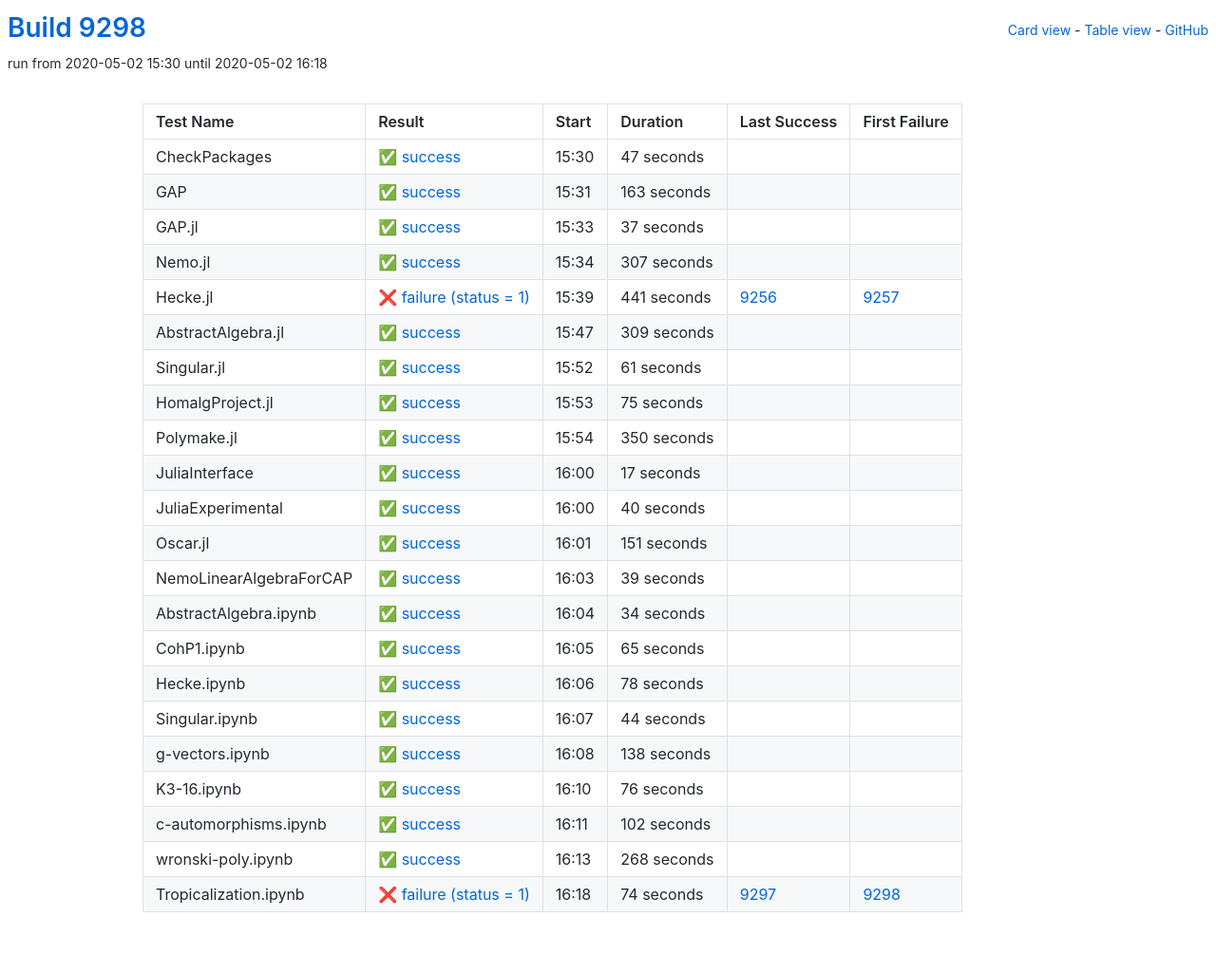
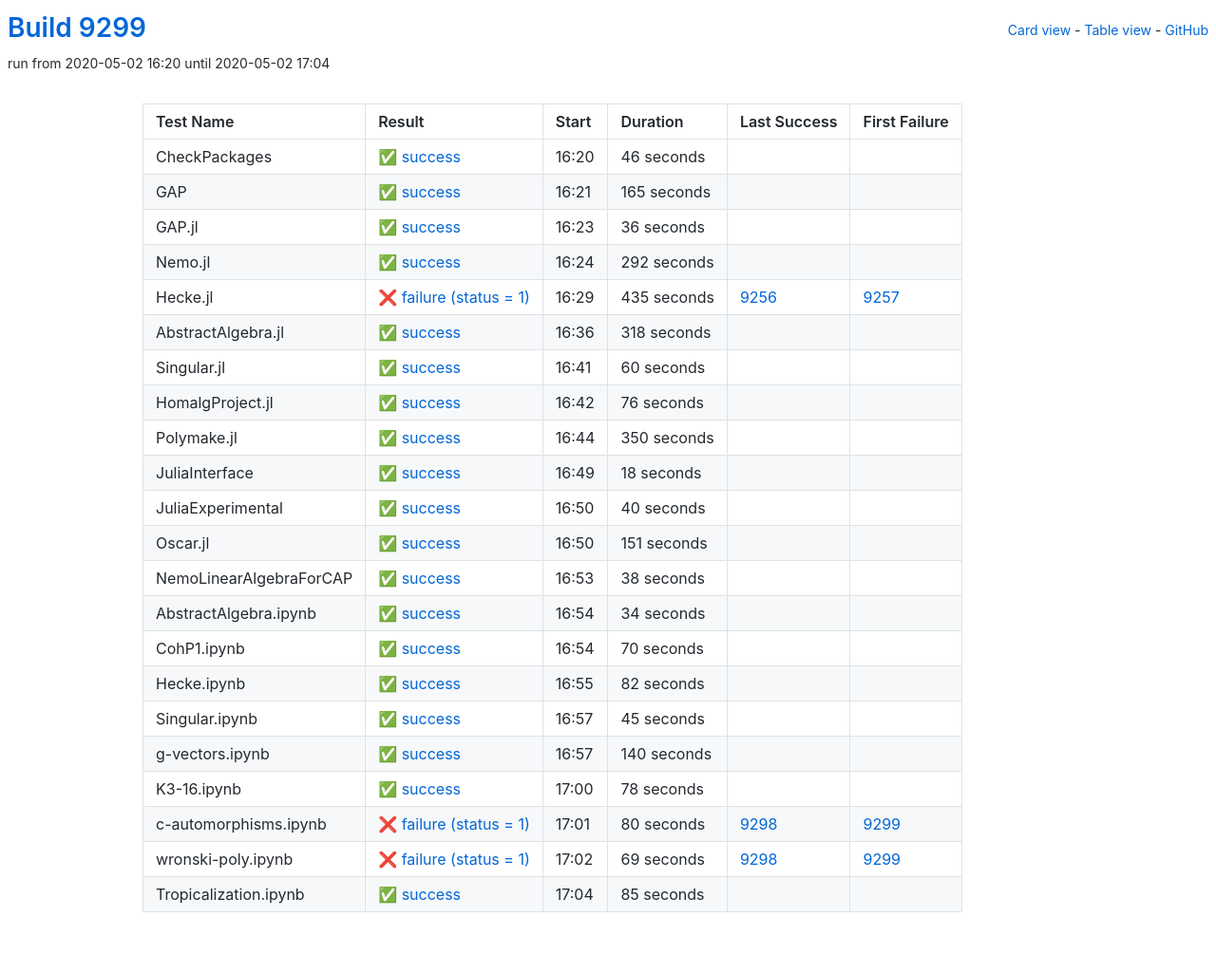
Before and after one commit to oscar-system/oscar-ci-status, a Jekyll site: the page built from table.html, in a window 1280 px wide. Shown: the whole page at 95% size. Built offline with Jekyll 4.4.1, drawn with Linux system fonts in a browser that asks for light colours.

Commit message:
Build 9299

```diff
--- a/_data/ci.yml
+++ b/_data/ci.yml
@@ -1,93 +1,93 @@
-build: 9298
-build_url: https://oscarci.mathematik.uni-kl.de/job/oscar/9298/
+build: 9299
+build_url: https://oscarci.mathematik.uni-kl.de/job/oscar/9299/
 job: oscar
 tests:
-- duration: 47
+- duration: 46
   exitcode: 0
   first_failure: false
   first_failure_url: null
   last_success: false
   last_success_url: null
-  log: https://oscarci.mathematik.uni-kl.de/job/oscar/9298/artifact/logs/build-9298/CheckPackages.log
+  log: https://oscarci.mathematik.uni-kl.de/job/oscar/9299/artifact/logs/build-9299/CheckPackages.log
   name: CheckPackages
-  start: 2020-05-02 15:30
+  start: 2020-05-02 16:20
   status: success
   success: true
-- duration: 163
+- duration: 165
   exitcode: 0
   first_failure: false
   first_failure_url: null
   last_success: false
   last_success_url: null
-  log: https://oscarci.mathematik.uni-kl.de/job/oscar/9298/artifact/logs/build-9298/GAP.log
+  log: https://oscarci.mathematik.uni-kl.de/job/oscar/9299/artifact/logs/build-9299/GAP.log
   name: GAP
-  start: 2020-05-02 15:31
+  start: 2020-05-02 16:21
   status: success
   success: true
-- duration: 37
+- duration: 36
   exitcode: 0
   first_failure: false
   first_failure_url: null
   last_success: false
   last_success_url: null
-  log: https://oscarci.mathematik.uni-kl.de/job/oscar/9298/artifact/logs/build-9298/GAP.jl.log
+  log: https://oscarci.mathematik.uni-kl.de/job/oscar/9299/artifact/logs/build-9299/GAP.jl.log
   name: GAP.jl
-  start: 2020-05-02 15:33
+  start: 2020-05-02 16:23
   status: success
   success: true
-- duration: 307
+- duration: 292
   exitcode: 0
   first_failure: false
   first_failure_url: null
   last_success: false
   last_success_url: null
-  log: https://oscarci.mathematik.uni-kl.de/job/oscar/9298/artifact/logs/build-9298/Nemo.jl.log
+  log: https://oscarci.mathematik.uni-kl.de/job/oscar/9299/artifact/logs/build-9299/Nemo.jl.log
   name: Nemo.jl
-  start: 2020-05-02 15:34
+  start: 2020-05-02 16:24
   status: success
   success: true
-- duration: 441
+- duration: 435
   exitcode: 1
   first_failure: 9257
   first_failure_url: https://oscarci.mathematik.uni-kl.de/job/oscar/9257/
   last_success: 9256
   last_success_url: https://oscarci.mathematik.uni-kl.de/job/oscar/9256/
-  log: https://oscarci.mathematik.uni-kl.de/job/oscar/9298/artifact/logs/build-9298/Hecke.jl.log
+  log: https://oscarci.mathematik.uni-kl.de/job/oscar/9299/artifact/logs/build-9299/Hecke.jl.log
   name: Hecke.jl
-  start: 2020-05-02 15:39
+  start: 2020-05-02 16:29
   status: failure
   success: false
-- duration: 309
+- duration: 318
   exitcode: 0
   first_failure: false
   first_failure_url: null
   last_success: false
   last_success_url: null
-  log: https://oscarci.mathematik.uni-kl.de/job/oscar/9298/artifact/logs/build-9298/AbstractAlgebra.jl.log
+  log: https://oscarci.mathematik.uni-kl.de/job/oscar/9299/artifact/logs/build-9299/AbstractAlgebra.jl.log
   name: AbstractAlgebra.jl
-  start: 2020-05-02 15:47
+  start: 2020-05-02 16:36
   status: success
   success: true
-- duration: 61
+- duration: 60
   exitcode: 0
   first_failure: false
   first_failure_url: null
   last_success: false
   last_success_url: null
-  log: https://oscarci.mathematik.uni-kl.de/job/oscar/9298/artifact/logs/build-9298/Singular.jl.log
+  log: https://oscarci.mathematik.uni-kl.de/job/oscar/9299/artifact/logs/build-9299/Singular.jl.log
   name: Singular.jl
-  start: 2020-05-02 15:52
+  start: 2020-05-02 16:41
   status: success
   success: true
-- duration: 75
+- duration: 76
   exitcode: 0
   first_failure: false
   first_failure_url: null
   last_success: false
   last_success_url: null
-  log: https://oscarci.mathematik.uni-kl.de/job/oscar/9298/artifact/logs/build-9298/HomalgProject.jl.log
+  log: https://oscarci.mathematik.uni-kl.de/job/oscar/9299/artifact/logs/build-9299/HomalgProject.jl.log
   name: HomalgProject.jl
-  start: 2020-05-02 15:53
+  start: 2020-05-02 16:42
   status: success
   success: true
 - duration: 350
@@ -96,20 +96,20 @@ tests:
   first_failure_url: null
   last_success: false
   last_success_url: null
-  log: https://oscarci.mathematik.uni-kl.de/job/oscar/9298/artifact/logs/build-9298/Polymake.jl.log
+  log: https://oscarci.mathematik.uni-kl.de/job/oscar/9299/artifact/logs/build-9299/Polymake.jl.log
   name: Polymake.jl
-  start: 2020-05-02 15:54
+  start: 2020-05-02 16:44
   status: success
   success: true
-- duration: 17
+- duration: 18
   exitcode: 0
   first_failure: false
   first_failure_url: null
   last_success: false
   last_success_url: null
-  log: https://oscarci.mathematik.uni-kl.de/job/oscar/9298/artifact/logs/build-9298/JuliaInterface.log
+  log: https://oscarci.mathematik.uni-kl.de/job/oscar/9299/artifact/logs/build-9299/JuliaInterface.log
   name: JuliaInterface
-  start: 2020-05-02 16:00
+  start: 2020-05-02 16:49
   status: success
   success: true
 - duration: 40
@@ -118,9 +118,9 @@ tests:
   first_failure_url: null
   last_success: false
   last_success_url: null
-  log: https://oscarci.mathematik.uni-kl.de/job/oscar/9298/artifact/logs/build-9298/JuliaExperimental.log
+  log: https://oscarci.mathematik.uni-kl.de/job/oscar/9299/artifact/logs/build-9299/JuliaExperimental.log
   name: JuliaExperimental
-  start: 2020-05-02 16:00
+  start: 2020-05-02 16:50
   status: success
   success: true
 - duration: 151
@@ -129,20 +129,20 @@ tests:
   first_failure_url: null
   last_success: false
   last_success_url: null
-  log: https://oscarci.mathematik.uni-kl.de/job/oscar/9298/artifact/logs/build-9298/Oscar.jl.log
+  log: https://oscarci.mathematik.uni-kl.de/job/oscar/9299/artifact/logs/build-9299/Oscar.jl.log
   name: Oscar.jl
-  start: 2020-05-02 16:01
+  start: 2020-05-02 16:50
   status: success
   success: true
-- duration: 39
+- duration: 38
   exitcode: 0
   first_failure: false
   first_failure_url: null
   last_success: false
   last_success_url: null
-  log: https://oscarci.mathematik.uni-kl.de/job/oscar/9298/artifact/logs/build-9298/NemoLinearAlgebraForCAP.log
+  log: https://oscarci.mathematik.uni-kl.de/job/oscar/9299/artifact/logs/build-9299/NemoLinearAlgebraForCAP.log
   name: NemoLinearAlgebraForCAP
-  start: 2020-05-02 16:03
+  start: 2020-05-02 16:53
   status: success
   success: true
 - duration: 34
@@ -151,20 +151,53 @@ tests:
   first_failure_url: null
   last_success: false
   last_success_url: null
-  log: https://oscarci.mathematik.uni-kl.de/job/oscar/9298/artifact/logs/build-9298/AbstractAlgebra.ipynb.log
+  log: https://oscarci.mathematik.uni-kl.de/job/oscar/9299/artifact/logs/build-9299/AbstractAlgebra.ipynb.log
   name: AbstractAlgebra.ipynb
-  start: 2020-05-02 16:04
+  start: 2020-05-02 16:54
   status: success
   success: true
-- duration: 65
+- duration: 70
   exitcode: 0
   first_failure: false
   first_failure_url: null
   last_success: false
   last_success_url: null
-  log: https://oscarci.mathematik.uni-kl.de/job/oscar/9298/artifact/logs/build-9298/CohP1.ipynb.log
+  log: https://oscarci.mathematik.uni-kl.de/job/oscar/9299/artifact/logs/build-9299/CohP1.ipynb.log
   name: CohP1.ipynb
-  start: 2020-05-02 16:05
+  start: 2020-05-02 16:54
+  status: success
+  success: true
+- duration: 82
+  exitcode: 0
+  first_failure: false
+  first_failure_url: null
+  last_success: false
+  last_success_url: null
+  log: https://oscarci.mathematik.uni-kl.de/job/oscar/9299/artifact/logs/build-9299/Hecke.ipynb.log
+  name: Hecke.ipynb
+  start: 2020-05-02 16:55
+  status: success
+  success: true
+- duration: 45
+  exitcode: 0
+  first_failure: false
+  first_failure_url: null
+  last_success: false
+  last_success_url: null
+  log: https://oscarci.mathematik.uni-kl.de/job/oscar/9299/artifact/logs/build-9299/Singular.ipynb.log
+  name: Singular.ipynb
+  start: 2020-05-02 16:57
+  status: success
+  success: true
+- duration: 140
+  exitcode: 0
+  first_failure: false
+  first_failure_url: null
+  last_success: false
+  last_success_url: null
+  log: https://oscarci.mathematik.uni-kl.de/job/oscar/9299/artifact/logs/build-9299/g-vectors.ipynb.log
+  name: g-vectors.ipynb
+  start: 2020-05-02 16:57
   status: success
   success: true
 - duration: 78
@@ -173,74 +206,41 @@ tests:
   first_failure_url: null
   last_success: false
   last_success_url: null
-  log: https://oscarci.mathematik.uni-kl.de/job/oscar/9298/artifact/logs/build-9298/Hecke.ipynb.log
-  name: Hecke.ipynb
-  start: 2020-05-02 16:06
+  log: https://oscarci.mathematik.uni-kl.de/job/oscar/9299/artifact/logs/build-9299/K3-16.ipynb.log
+  name: K3-16.ipynb
+  start: 2020-05-02 17:00
   status: success
   success: true
-- duration: 44
+- duration: 80
+  exitcode: 1
+  first_failure: 9299
+  first_failure_url: https://oscarci.mathematik.uni-kl.de/job/oscar/9299/
+  last_success: 9298
+  last_success_url: https://oscarci.mathematik.uni-kl.de/job/oscar/9298/
+  log: https://oscarci.mathematik.uni-kl.de/job/oscar/9299/artifact/logs/build-9299/c-automorphisms.ipynb.log
+  name: c-automorphisms.ipynb
+  start: 2020-05-02 17:01
+  status: failure
+  success: false
+- duration: 69
+  exitcode: 1
+  first_failure: 9299
+  first_failure_url: https://oscarci.mathematik.uni-kl.de/job/oscar/9299/
+  last_success: 9298
+  last_success_url: https://oscarci.mathematik.uni-kl.de/job/oscar/9298/
+  log: https://oscarci.mathematik.uni-kl.de/job/oscar/9299/artifact/logs/build-9299/wronski-poly.ipynb.log
+  name: wronski-poly.ipynb
+  start: 2020-05-02 17:02
+  status: failure
+  success: false
+- duration: 85
   exitcode: 0
   first_failure: false
   first_failure_url: null
   last_success: false
   last_success_url: null
-  log: https://oscarci.mathematik.uni-kl.de/job/oscar/9298/artifact/logs/build-9298/Singular.ipynb.log
-  name: Singular.ipynb
-  start: 2020-05-02 16:07
+  log: https://oscarci.mathematik.uni-kl.de/job/oscar/9299/artifact/logs/build-9299/Tropicalization.ipynb.log
+  name: Tropicalization.ipynb
+  start: 2020-05-02 17:04
   status: success
   success: true
-- duration: 138
-  exitcode: 0
-  first_failure: false
-  first_failure_url: null
-  last_success: false
-  last_success_url: null
-  log: https://oscarci.mathematik.uni-kl.de/job/oscar/9298/artifact/logs/build-9298/g-vectors.ipynb.log
-  name: g-vectors.ipynb
-  start: 2020-05-02 16:08
-  status: success
-  success: true
-- duration: 76
-  exitcode: 0
-  first_failure: false
-  first_failure_url: null
-  last_success: false
-  last_success_url: null
-  log: https://oscarci.mathematik.uni-kl.de/job/oscar/9298/artifact/logs/build-9298/K3-16.ipynb.log
-  name: K3-16.ipynb
-  start: 2020-05-02 16:10
-  status: success
-  success: true
-- duration: 102
-  exitcode: 0
-  first_failure: false
-  first_failure_url: null
-  last_success: false
-  last_success_url: null
-  log: https://oscarci.mathematik.uni-kl.de/job/oscar/9298/artifact/logs/build-9298/c-automorphisms.ipynb.log
-  name: c-automorphisms.ipynb
-  start: 2020-05-02 16:11
-  status: success
-  success: true
-- duration: 268
-  exitcode: 0
-  first_failure: false
-  first_failure_url: null
-  last_success: false
-  last_success_url: null
-  log: https://oscarci.mathematik.uni-kl.de/job/oscar/9298/artifact/logs/build-9298/wronski-poly.ipynb.log
-  name: wronski-poly.ipynb
-  start: 2020-05-02 16:13
-  status: success
-  success: true
-- duration: 74
-  exitcode: 1
-  first_failure: 9298
-  first_failure_url: https://oscarci.mathematik.uni-kl.de/job/oscar/9298/
-  last_success: 9297
-  last_success_url: https://oscarci.mathematik.uni-kl.de/job/oscar/9297/
-  log: https://oscarci.mathematik.uni-kl.de/job/oscar/9298/artifact/logs/build-9298/Tropicalization.ipynb.log
-  name: Tropicalization.ipynb
-  start: 2020-05-02 16:18
-  status: failure
-  success: false
```
Also changed, not shown: README.md.
